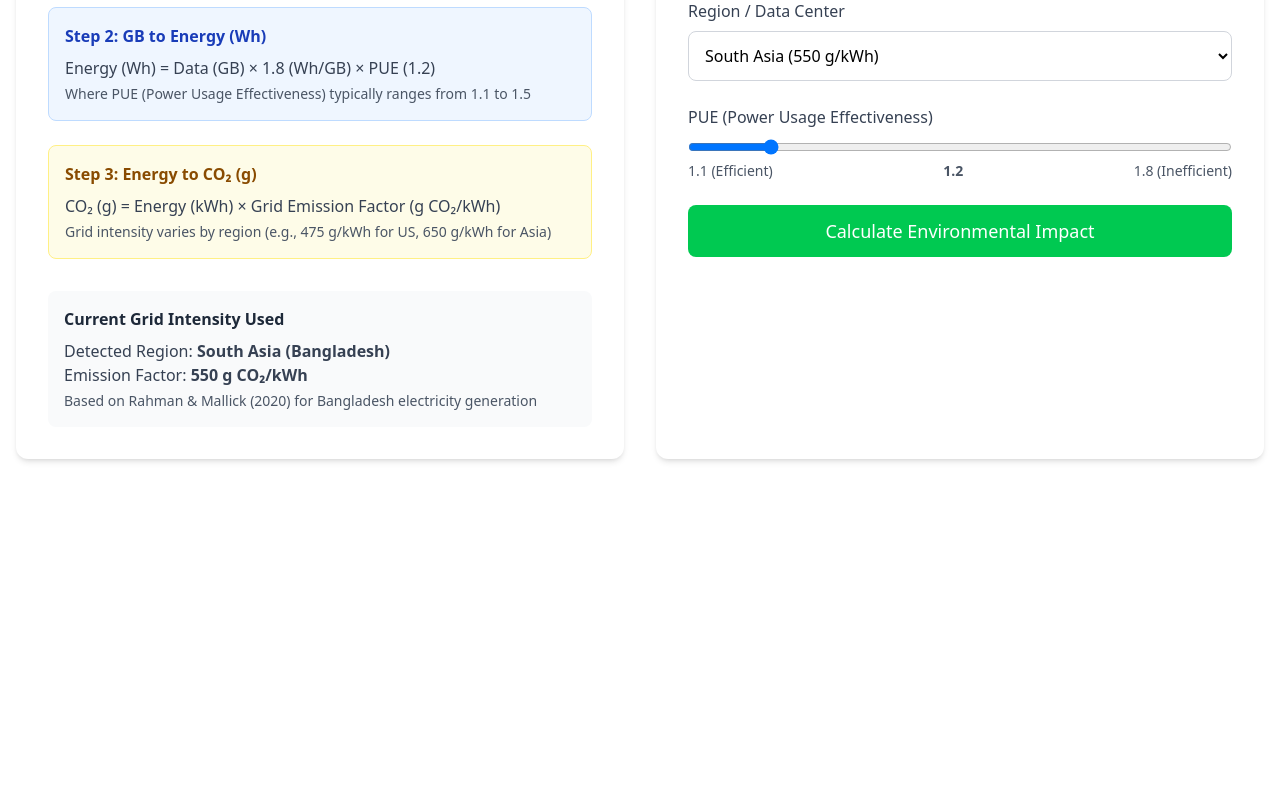
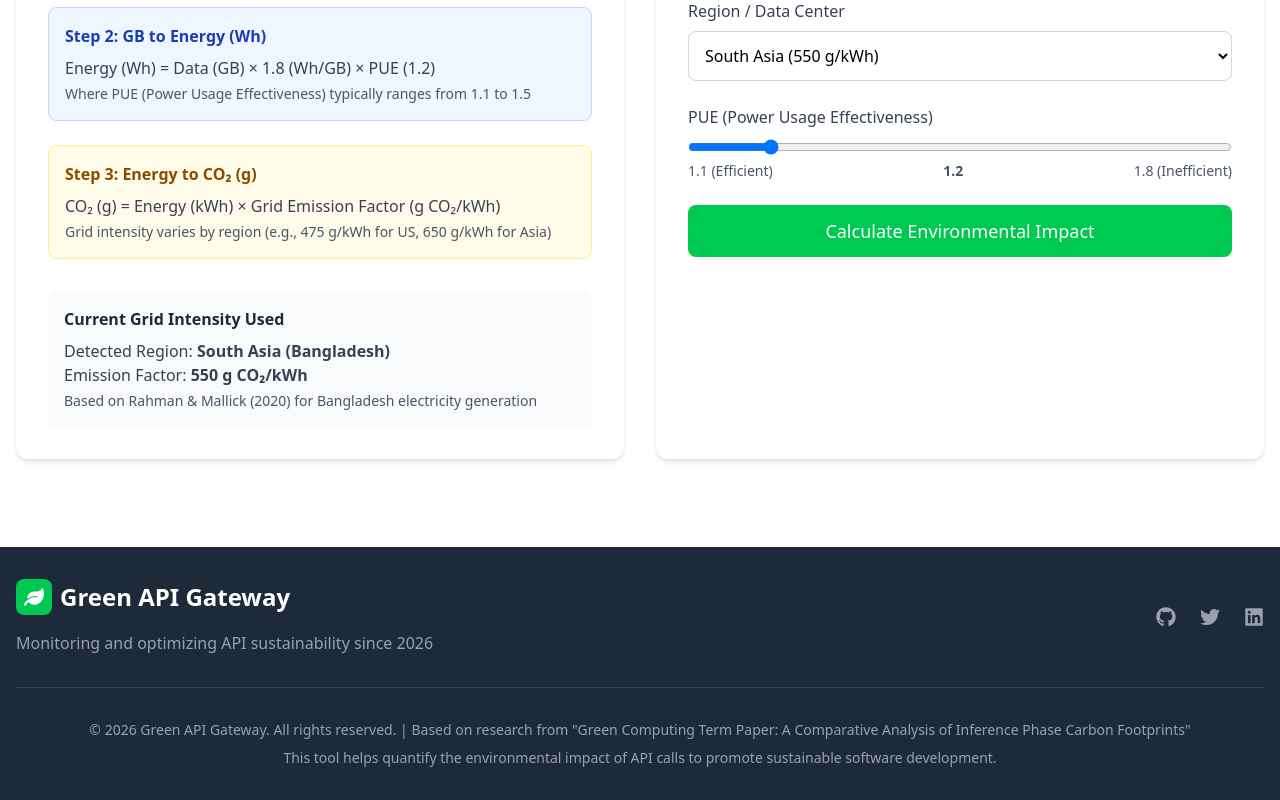
Before and after one commit to palash1212/Green-Api-Gateway, a React (Vite) app: page /energy-calculation in a window 1280 px wide. Shown: the part 395-1195 px from the top of the page. Before the commit the page ends 942 px from the top, so only its background shows below. Built offline with nearby package versions, Linux system fonts and the light colour scheme.

Commit message:
footer added

```diff
--- a/src/App.jsx
+++ b/src/App.jsx
@@ -4,6 +4,7 @@ import TopBar from "./nav/Topbar";
 import Navbar from "./nav/Navbar";
 import Dashboard from "./pages/Dashboard";
 import Calculator from "./pages/Calculator";
+import Footer from "./footer/Footer";
 
 export default function App() {
   return (
@@ -18,6 +19,7 @@ export default function App() {
           </Routes>
         </main>
       </BrowserRouter>
+      <Footer />
     </>
   );
 }
--- /dev/null
+++ b/src/footer/Footer.jsx
@@ -0,0 +1,50 @@
+import React from "react";
+import { FaLeaf, FaGithub, FaTwitter, FaLinkedin } from "react-icons/fa";
+
+const Footer = () => {
+  return (
+    <footer className="bg-gray-800 text-white py-8">
+      <div className="container mx-auto px-4">
+        <div className="flex flex-col md:flex-row justify-between items-center">
+          <div className="mb-6 md:mb-0">
+            <div className="flex items-center space-x-2 mb-4">
+              <div className="bg-green-500 p-2 rounded-lg">
+                <FaLeaf className="text-white text-xl" />
+              </div>
+              <h2 className="text-2xl font-bold">Green API Gateway</h2>
+            </div>
+            <p className="text-gray-400">
+              Monitoring and optimizing API sustainability since 2026
+            </p>
+          </div>
+
+          <div className="flex space-x-6">
+            <a href="#" className="text-gray-400 hover:text-white transition">
+              <FaGithub className="text-xl" />
+            </a>
+            <a href="#" className="text-gray-400 hover:text-white transition">
+              <FaTwitter className="text-xl" />
+            </a>
+            <a href="#" className="text-gray-400 hover:text-white transition">
+              <FaLinkedin className="text-xl" />
+            </a>
+          </div>
+        </div>
+
+        <div className="border-t border-gray-700 mt-8 pt-8 text-center text-gray-400 text-sm">
+          <p>
+            © 2026 Green API Gateway. All rights reserved. | Based on research
+            from "Green Computing Term Paper: A Comparative Analysis of
+            Inference Phase Carbon Footprints"
+          </p>
+          <p className="mt-2">
+            This tool helps quantify the environmental impact of API calls to
+            promote sustainable software development.
+          </p>
+        </div>
+      </div>
+    </footer>
+  );
+};
+
+export default Footer;
```
